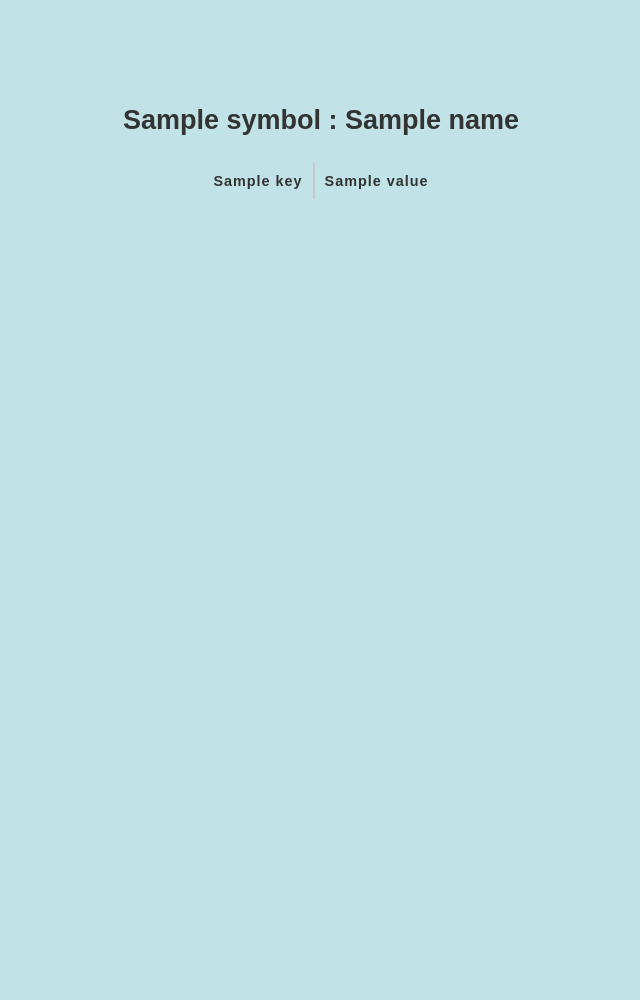
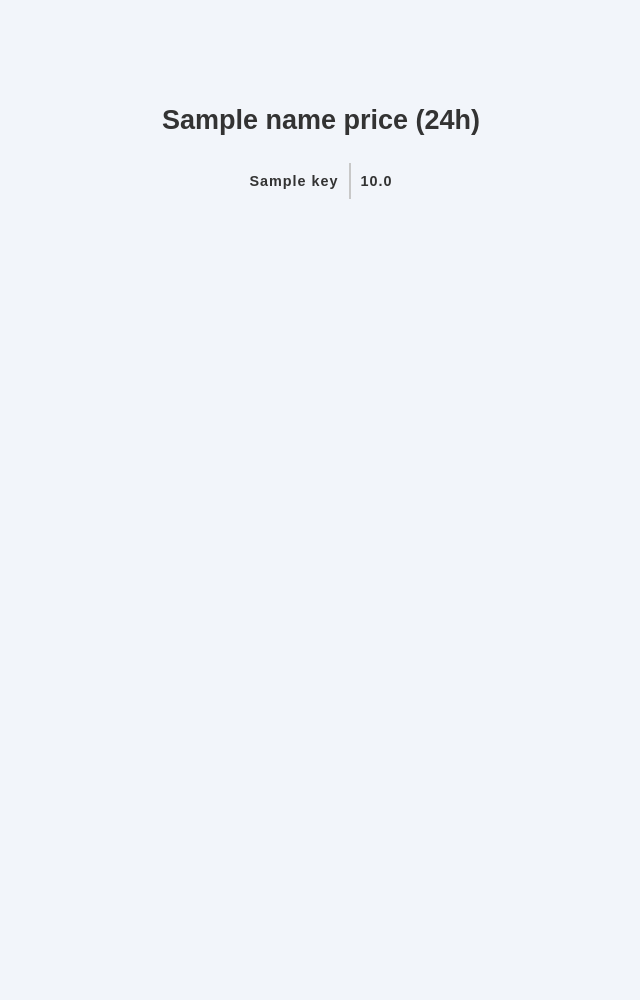
Before and after one commit to jayhere1/cryptoapi_project, a Flask app: template templates/index.html in a window 1280 px wide. Shown: the whole page, without its empty margins (319-959 px from the left). Run offline with Flask 2, Linux system fonts and the light colour scheme; the template is opened without the code that fills it: most values are stand-ins (such as "Sample title", 1, 10 or a date in 2020).

Commit message:
CSS update

```diff
--- a/app.py
+++ b/app.py
@@ -20,29 +20,28 @@ crypto_parameters = {
     "apikey": API_KEY,
     "datatype": "json",
 }
-columns = ["Open (GBP)", "Open (USD)", "High (GBP)", "High (USD)", "Low (GBP)",
-           "Low (USD)", "Close (GBP)", "Close (USD)", "Volume", "Market cap (USD)"]
 
 
 @app.route('/')
 def home():
-    crypto_response = requests.get(url=CRYPTO_ENDPOINT, params=crypto_parameters)
-    crypto_response.raise_for_status()
-    crypto_data = crypto_response.json()
     try:
+        crypto_response = requests.get(url=CRYPTO_ENDPOINT, params=crypto_parameters)
+        crypto_response.raise_for_status()
+        crypto_data = crypto_response.json()
         # Converts to pandas dataframe and remove metadata
         crypto_df = pd.DataFrame(crypto_data["Time Series (Digital Currency Daily)"], index=None)
 
+        # Change row names for the display
         crypto_df.index = ["Open (GBP)", "Open (USD)", "High (GBP)", "High (USD)", "Low (GBP)", "Low (USD)",
                            "Close (GBP)", "Close (USD)", "Volume", "Market cap (USD)"]
-        print(crypto_df)
+
         # current date and time
         now = datetime.now()
         date = now.strftime("%Y-%m-%d")
 
         # Extract data for current date
         crypto_endpoint = (crypto_df[f"{date}"])
-        return render_template("index.html", data=crypto_endpoint, symbol=SYMBOL, name=NAME)
+        return render_template("index.html", data=crypto_endpoint, name=NAME)
 
     except KeyError:
         return render_template("error.html")
--- a/static/css/styles.css
+++ b/static/css/styles.css
@@ -5,14 +5,14 @@
 	 font-weight: 700;
 	 color: #333;
 	 font-family: "Nunito Sans", sans-serif;
-	 background-color: #c1e3e8;
+	 background-color: #f2f5fa;
 	 padding: 50px ;
 }
  body {
 	 margin: 0;
 	 padding: 50px;
 	 height: 100vh;
-	 background-color: #c1e3e8;
+	 background-color: #f2f5fa;
 	 background-attachment: fixed;
 }
 
@@ -31,3 +31,11 @@ table td {
   border: 2px solid rgb(200, 200, 200);
 	padding: 10px;
 }
+
+.container {
+  max-width: 1000px;
+  margin-left: auto;
+  margin-right: auto;
+  padding-left: 10px;
+  padding-right: 10px;
+}
--- a/templates/index.html
+++ b/templates/index.html
@@ -6,19 +6,17 @@
 </head>
 
 <body>
-<div class="jumbotron">
+<div class="container">
     <div class="text-center">
-        <h2 style="text-align:center"> {{symbol}} : {{name}}</h2>
+        <h2 style="text-align:center">  {{ name }} price (24h) </h2>
         <table>
-           {% for key,value in data.iteritems() %}  <!-- Iterate over dataframe to print separately-->
-            <tr>
-                <td> {{key}}</td>
-                <td> {{value}}</td>
-            </tr>
+            {% for key,value in data.iteritems() %}  <!-- Iterate over dataframe to print each item separately-->
+                <tr>
+                    <td> {{ key }}</td>
+                  <td> {{ value|float|round (2) }}</td>
+                </tr>
             {% endfor %}
         </table>
-
-
     </div>
 </div>
 </body>
```
